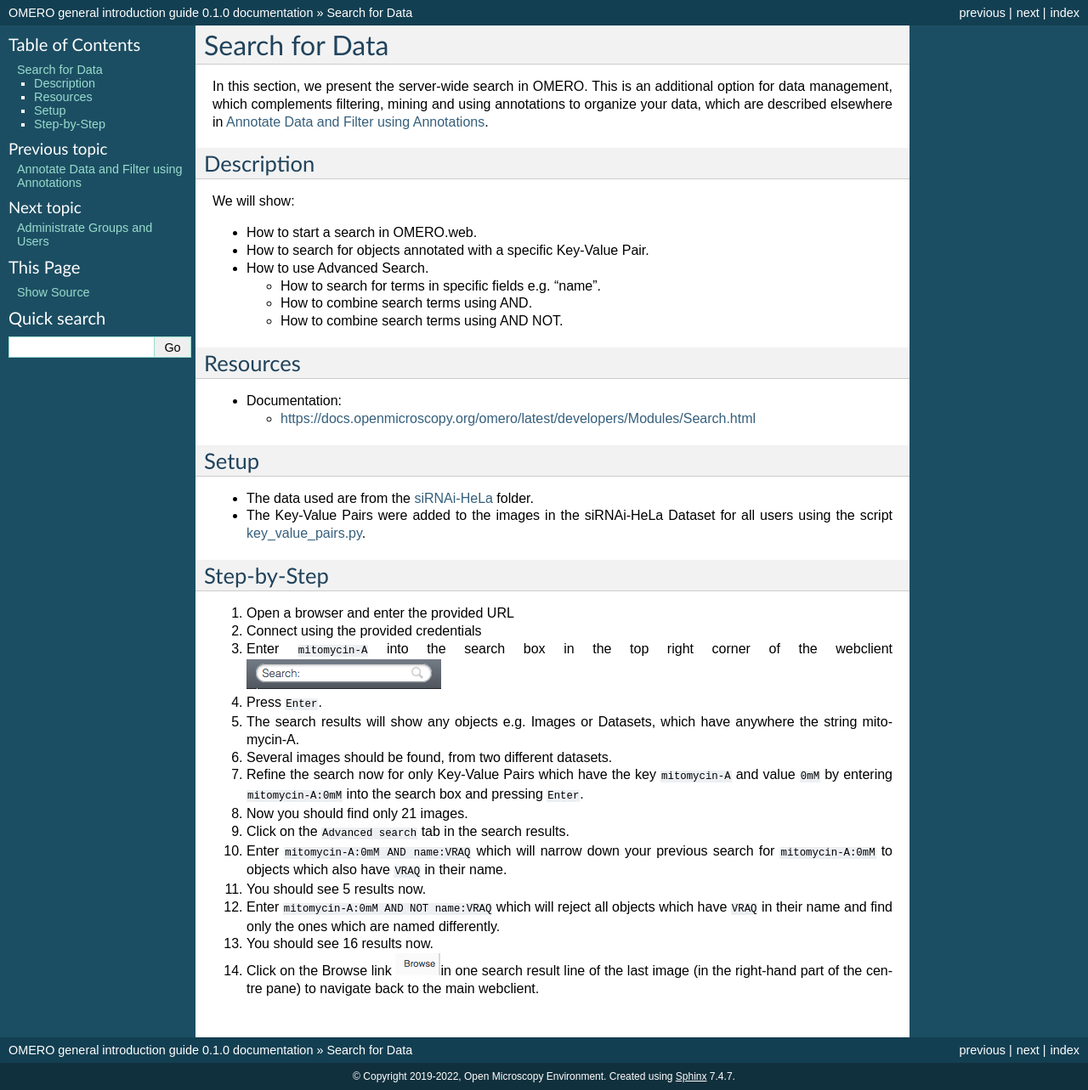
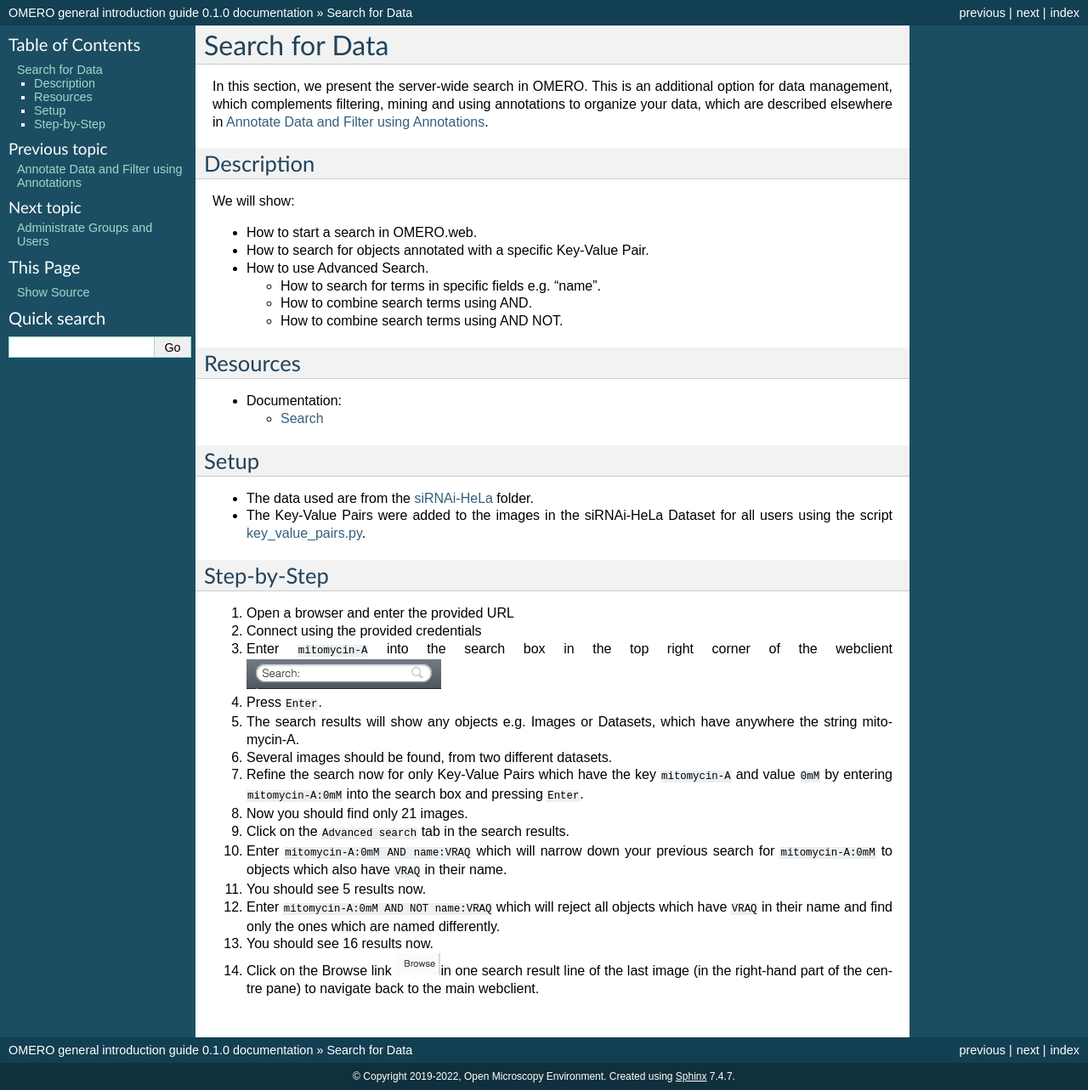
Before and after one commit to ome/omero-guide-introduction, a Sphinx documentation site: the page built from docs/search-omero.rst, in a window 1280 px wide. Shown: the whole page at 85% size. Built offline with Sphinx 7.4.7, drawn with Linux system fonts in a browser that asks for light colours; some of the changed lines change nothing that is shown.

Commit message:
Fix link cf. JM's comment

```diff
--- a/docs/search-omero.rst
+++ b/docs/search-omero.rst
@@ -25,7 +25,7 @@
 
 -  Documentation:
 
-   -  https://docs.openmicroscopy.org/omero/latest/developers/Modules/Search.html
+   -  `Search <https://docs.openmicroscopy.org/omero/latest/developers/Modules/Search.html>`_
 
 
 Setup
```
